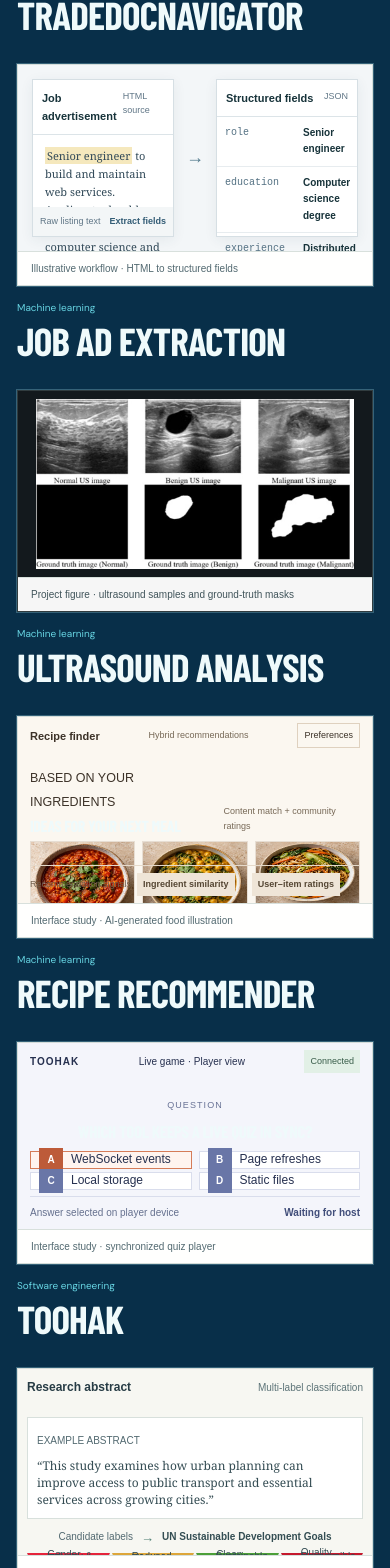
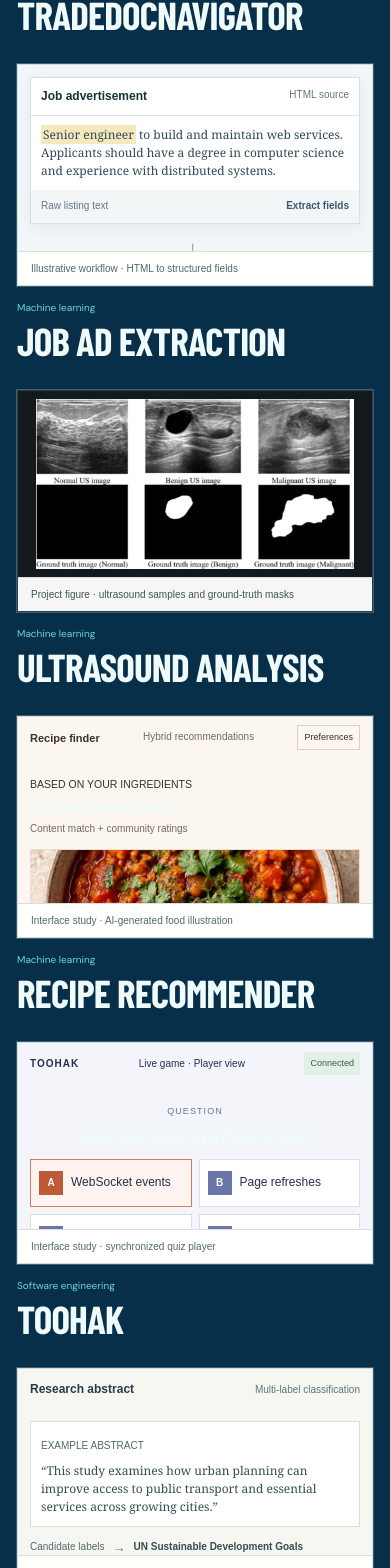
Before and after one commit to amancodeshere/personal-website, a Next.js app: page /projects in a window 390 px wide. Shown: the part 1027-2595 px from the top of the page. Built offline with nearby package versions, Linux system fonts and the light colour scheme; a web font is replaced by a local one.

Commit message:
feat:repair mobile media layouts and preserve visual contrast

```diff
--- a/src/app/globals.css
+++ b/src/app/globals.css
@@ -1257,3 +1257,31 @@ svg {
     width: clamp(62px, 17vw, 110px);
   }
 }
+
+/* Matched text and background masks preserve contrast throughout the radial sweep. */
+.contact-invitation::after {
+  content: "LET’S TALK.";
+  position: absolute;
+  inset: 0;
+  display: flex;
+  align-items: center;
+  color: var(--ocean);
+  font: 900 clamp(76px, 16vw, 240px)/0.7 var(--display);
+  letter-spacing: -0.06em;
+  clip-path: circle(0% at 88% 50%);
+  transition: clip-path 0.7s cubic-bezier(0.16, 1, 0.3, 1);
+  pointer-events: none;
+}
+.contact-invitation:hover::after,
+.contact-invitation:focus-visible::after {
+  clip-path: circle(115% at 88% 50%);
+}
+.contact-invitation:hover h2,
+.contact-invitation:focus-visible h2 {
+  color: var(--ice);
+}
+@media (max-width: 760px) {
+  .contact-invitation::after {
+    font-size: clamp(52px, 15vw, 100px);
+  }
+}
--- a/src/components/projects/ProjectArtwork.module.css
+++ b/src/components/projects/ProjectArtwork.module.css
@@ -340,7 +340,7 @@
   min-height: clamp(64px, 11cqw, 150px);
   overflow: hidden;
   background-image: var(--photo-source);
-  background-size: 300% 100%;
+  background-size: 300% auto;
   background-repeat: no-repeat;
 }
 .tomato {
@@ -499,11 +499,259 @@
   .compact {
     min-height: 180px;
   }
-  .research {
-    padding: 0 9px;
+  .artwork:not(.compact)[data-visual="nlp"],
+  .artwork:not(.compact)[data-visual="quiz"],
+  .artwork:not(.compact)[data-visual="recipe"],
+  .artwork:not(.compact)[data-visual="research"] {
+    height: auto;
+    min-height: 0;
+    aspect-ratio: auto;
+    overflow: visible;
   }
-  .goalGrid {
-    gap: 2px;
+  .artwork:not(.compact)[data-visual="nlp"] .canvas,
+  .artwork:not(.compact)[data-visual="quiz"] .canvas,
+  .artwork:not(.compact)[data-visual="recipe"] .canvas,
+  .artwork:not(.compact)[data-visual="research"] .canvas {
+    position: relative;
+    inset: auto;
+    height: auto;
+    overflow: visible;
+  }
+  .artwork:not(.compact)[data-visual="nlp"] .caption,
+  .artwork:not(.compact)[data-visual="quiz"] .caption,
+  .artwork:not(.compact)[data-visual="recipe"] .caption,
+  .artwork:not(.compact)[data-visual="research"] .caption {
+    position: static;
+    max-height: none;
+    min-height: 0;
+    display: flex;
+    align-items: flex-start;
+    overflow: visible;
+    padding: 9px 12px;
+    font-size: 11px;
+    line-height: 1.35;
+  }
+  .artwork:not(.compact)[data-visual="nlp"] .caption > span,
+  .artwork:not(.compact)[data-visual="quiz"] .caption > span,
+  .artwork:not(.compact)[data-visual="recipe"] .caption > span,
+  .artwork:not(.compact)[data-visual="research"] .caption > span {
+    max-width: 100%;
+    overflow: visible;
+    text-overflow: clip;
+    white-space: normal;
+    overflow-wrap: anywhere;
+  }
+  .artwork[data-authored-study="research"] .research {
+    padding: 0 12px 12px;
+    height: auto;
+  }
+  .artwork[data-authored-study="research"] .research > header {
+    min-height: 42px;
+    height: auto;
+    flex-basis: auto;
+    flex-wrap: wrap;
+    padding-block: 8px;
+  }
+  .artwork[data-authored-study="research"] .abstract {
+    margin: 10px 0;
+    padding: 10px;
+  }
+  .artwork[data-authored-study="research"] .abstract p {
+    font-size: 12px;
+    line-height: 1.5;
+  }
+  .artwork[data-authored-study="research"] .labelFlow {
+    flex-wrap: wrap;
+    justify-content: flex-start;
+  }
+  .artwork[data-authored-study="research"] .goalGrid {
+    flex: none;
+    grid-template-columns: repeat(2, minmax(0, 1fr));
+    grid-template-rows: none;
+    grid-auto-rows: minmax(40px, auto);
+    gap: 5px;
+    margin-top: 10px;
+  }
+  .artwork[data-authored-study="research"] .goal {
+    min-height: 40px;
+    gap: 7px;
+    padding: 6px 8px;
+  }
+  .artwork[data-authored-study="research"] .goal b,
+  .artwork[data-authored-study="research"] .goal span {
+    font-size: 11px;
+  }
+  .artwork[data-authored-study="research"] .goal span {
+    display: block;
+    overflow: visible;
+    line-height: 1.25;
+  }
+  .artwork[data-authored-study="research"] .research > footer {
+    margin-top: 10px;
+    padding: 0;
+    font-size: 10px;
+  }
+  .artwork[data-authored-study="nlp"] .extraction {
+    height: auto;
+    grid-template-columns: minmax(0, 1fr);
+    gap: 10px;
+    padding: 12px;
+  }
+  .artwork[data-authored-study="nlp"] .extractPanel,
+  .artwork[data-authored-study="nlp"] .fieldsPanel {
+    min-height: 0;
+  }
+  .artwork[data-authored-study="nlp"] .extractPanel header,
+  .artwork[data-authored-study="nlp"] .fieldsPanel header {
+    gap: 8px;
+    padding: 9px 10px;
+    font-size: 12px;
+  }
+  .artwork[data-authored-study="nlp"] .extractPanel header span,
+  .artwork[data-authored-study="nlp"] .fieldsPanel header span {
+    font-size: 10px;
+  }
+  .artwork[data-authored-study="nlp"] .extractPanel p {
+    flex: none;
+    min-height: 0;
+    padding: 10px;
+    font-size: 12px;
+    line-height: 1.5;
+  }
+  .artwork[data-authored-study="nlp"] .extractPanel footer,
+  .artwork[data-authored-study="nlp"] .fieldsPanel footer {
+    flex-wrap: wrap;
+    gap: 5px 10px;
+    padding: 8px 10px;
+    font-size: 10px;
+  }
+  .artwork[data-authored-study="nlp"] .extractArrow {
+    justify-self: center;
+    transform: rotate(90deg);
+  }
+  .artwork[data-authored-study="nlp"] .fieldsPanel > div {
+    flex: none;
+    grid-template-columns: minmax(78px, 0.6fr) minmax(0, 1fr);
+    gap: 8px;
+    padding: 9px 10px;
+    font-size: 12px;
+    overflow-wrap: anywhere;
+  }
+  .artwork[data-authored-study="nlp"] .fieldsPanel > div b {
+    overflow-wrap: anywhere;
+  }
+  .artwork[data-authored-study="quiz"] .quiz {
+    height: auto;
+    min-height: 0;
+    padding: 0 12px 12px;
+  }
+  .artwork[data-authored-study="quiz"] .quiz > header {
+    flex: none;
+    min-height: 42px;
+    flex-wrap: wrap;
+    padding-block: 8px;
+    font-size: 10px;
+  }
+  .artwork[data-authored-study="quiz"] .question {
+    flex: none;
+    padding: 12px 0;
+  }
+  .artwork[data-authored-study="quiz"] .question h3 {
+    font-size: 17px;
+  }
+  .artwork[data-authored-study="quiz"] .answers {
+    flex: none;
+    min-height: 0;
+    grid-template-rows: none;
+    grid-auto-rows: minmax(48px, auto);
+    gap: 7px;
+  }
+  .artwork[data-authored-study="quiz"] .answers div {
+    min-height: 48px;
+    gap: 8px;
+    padding: 8px;
+    font-size: 12px;
+    line-height: 1.3;
+    overflow-wrap: anywhere;
+  }
+  .artwork[data-authored-study="quiz"] .answers b {
+    flex: 0 0 24px;
+    width: 24px;
+    height: 24px;
+    font-size: 10px;
+  }
+  .artwork[data-authored-study="quiz"] .quiz > footer {
+    flex-wrap: wrap;
+    margin-top: 10px;
+    padding-top: 9px;
+    font-size: 10px;
+  }
+  .artwork[data-authored-study="recipe"] .recipe {
+    height: auto;
+    padding: 0 12px 12px;
+  }
+  .artwork[data-authored-study="recipe"] .recipe > header {
+    min-height: 42px;
+    height: auto;
+    flex-basis: auto;
+    flex-wrap: wrap;
+    padding-block: 8px;
+  }
+  .artwork[data-authored-study="recipe"] .recipe > header span,
+  .artwork[data-authored-study="recipe"] .recipeIntro > span {
+    font-size: 10px;
+  }
+  .artwork[data-authored-study="recipe"] .recipeIntro {
+    display: block;
+    padding: 12px 0;
+  }
+  .artwork[data-authored-study="recipe"] .recipeIntro small {
+    font-size: 10.5px;
+  }
+  .artwork[data-authored-study="recipe"] .recipeIntro h3 {
+    margin-top: 5px;
+    font-size: 16px;
+  }
+  .artwork[data-authored-study="recipe"] .recipeIntro > span {
+    display: block;
     margin-top: 5px;
   }
+  .artwork[data-authored-study="recipe"] .recipeCards {
+    flex: none;
+    grid-template-columns: minmax(0, 1fr);
+    gap: 10px;
+  }
+  .artwork[data-authored-study="recipe"]
+    .recipeCards
+    article:not(:first-child) {
+    display: none;
+  }
+  .artwork[data-authored-study="recipe"] .recipePhoto {
+    flex: none;
+    height: 130px;
+    min-height: 130px;
+  }
+  .artwork[data-authored-study="recipe"] .recipeCards article > b {
+    padding: 10px 10px 0;
+    font-size: 15px;
+  }
+  .artwork[data-authored-study="recipe"] .recipeCards p {
+    margin: 5px 10px;
+    font-size: 12px;
+  }
+  .artwork[data-authored-study="recipe"] .recipeCards article > small {
+    margin: 5px 10px 10px;
+    font-size: 10px;
+  }
+  .artwork[data-authored-study="recipe"] .recipe > footer {
+    flex-wrap: wrap;
+    gap: 6px;
+    margin-top: 10px;
+    padding-top: 10px;
+    font-size: 10px;
+  }
+  .artwork[data-authored-study="recipe"] .recipe > footer b {
+    padding: 5px 7px;
+    font-size: 10px;
+  }
 }
--- a/src/components/projects/ProjectArtwork.tsx
+++ b/src/components/projects/ProjectArtwork.tsx
@@ -24,6 +24,13 @@ export function ProjectArtwork({
     <figure
       className={`project-art ${styles.artwork} ${compact ? styles.compact : ""} ${project.visual === "medical" && media.image ? styles.medicalArt : ""} ${!compact && media.source ? styles.withSource : ""}`}
       aria-label={media.title}
+      data-visual={project.visual}
+      data-authored-study={
+        mappedMedia &&
+        (!media.image || media.image.presentation === "crop-strip")
+          ? project.visual
+          : undefined
+      }
     >
       <div
         className={`${styles.canvas} ${media.image?.presentation === "crop-strip" ? styles.recipeCanvas : ""}`}
@@ -39,7 +46,7 @@ export function ProjectArtwork({
             src={media.image.src}
             alt={media.image.alt}
             fill
-            sizes="(max-width: 760px) 100vw, 50vw"
+            sizes={compact ? "(max-width: 760px) 100vw, 75vw" : "100vw"}
           />
         ) : project.visual === "nlp" && mappedMedia ? (
           <ExtractionStudy />
```
Also changed, not shown: 1 other file (tests, documents, lock files or other folders).
